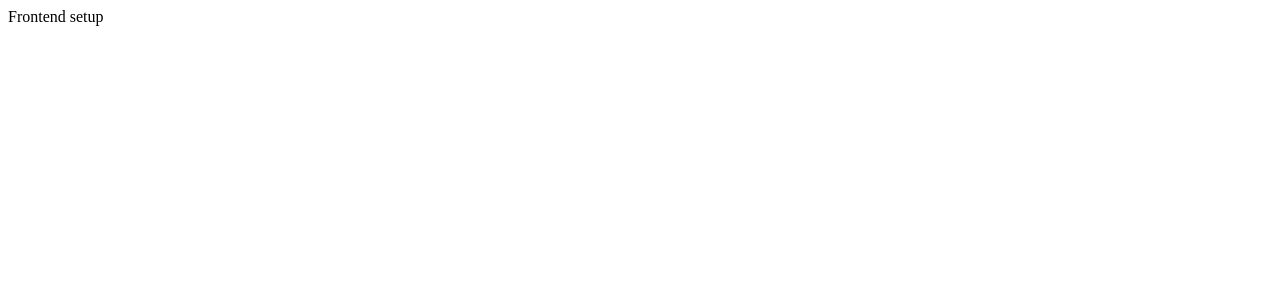
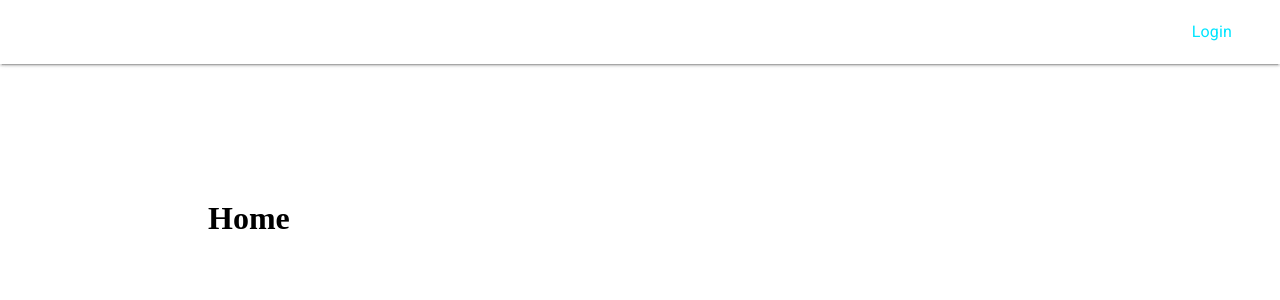
Before and after one commit to aharis/client, a React (Create React App) app: page / in a window 1280 px wide. Shown: the top 300 px of the page. Built offline with nearby package versions, Linux system fonts and the light colour scheme; a web font is replaced by a local one.

Commit message:
Create Header, Home, Form

```diff
--- a/package.json
+++ b/package.json
@@ -5,6 +5,7 @@
   "dependencies": {
     "@emotion/react": "^11.10.5",
     "@emotion/styled": "^11.10.5",
+    "@mui/icons-material": "^5.11.0",
     "@mui/material": "^5.11.0",
     "@testing-library/jest-dom": "^5.16.5",
     "@testing-library/react": "^13.4.0",
--- a/src/App.tsx
+++ b/src/App.tsx
@@ -1,10 +1,16 @@
-import React from 'react';
+import React from "react";
+import { Routes, Route } from "react-router-dom";
+import Home from "./pages/Home";
+import Header from "./components/header/Header";
 
 function App() {
   return (
-    <div className="App">
-      Frontend setup
-    </div>
+    <>
+    <Header />
+      <Routes>
+        <Route path="/" element={<Home />} />
+      </Routes>
+    </>
   );
 }
 
--- /dev/null
+++ b/src/components/header/Header.tsx
@@ -0,0 +1,54 @@
+import React, { useState } from "react";
+import AppBar from "@mui/material/AppBar";
+import Toolbar from "@mui/material/Toolbar";
+import Box from "@mui/system/Box";
+import Menu from "@mui/material/Menu";
+import IconButton from "@mui/material/IconButton";
+import PersonIcon from '@mui/icons-material/Person';
+import { Typography } from "@mui/material";
+
+    const Header = () => {
+  const [anchor, setAnchor] = useState(null);
+
+
+  const handleOpenMenu = (event:any) => {
+    setAnchor(event.currentTarget);
+  };
+
+  const handleCloseMenu = () => {
+    setAnchor(null)
+  };
+
+  return (
+    <AppBar color="inherit" elevation={2}
+    >
+      <Toolbar>
+        <Box ml="auto" mr={3}>
+            <Typography color="#00e5ff">Login</Typography> {/*after login shoul be swiched by PersonIcon */}
+          {/* <IconButton onClick={handleOpenMenu}>
+            <PersonIcon fontSize="large" color="primary" />
+          </IconButton> */}
+          <Menu
+            sx={{ "& .MuiPaper-root": { minWidth: 250 } }}
+            anchorEl={anchor}
+			keepMounted
+            open={!!anchor}
+            onClose={handleCloseMenu}
+            anchorOrigin={{
+              horizontal: "right",
+              vertical: "bottom",
+            }}
+            transformOrigin={{
+                horizontal: 'right',
+                vertical: 'top',
+            }}
+          >
+            <h1>ide user</h1>
+          </Menu>
+        </Box>
+      </Toolbar>
+    </AppBar>
+  );
+};
+
+export default Header;
--- a/src/index.tsx
+++ b/src/index.tsx
@@ -1,5 +1,6 @@
 import React from 'react';
 import ReactDOM from 'react-dom/client';
+import { BrowserRouter } from 'react-router-dom'
 import App from './App';
 import reportWebVitals from './reportWebVitals';
 
@@ -8,7 +9,9 @@ const root = ReactDOM.createRoot(
 );
 root.render(
   <React.StrictMode>
+    <BrowserRouter>
     <App />
+    </BrowserRouter>
   </React.StrictMode>
 );
 
--- /dev/null
+++ b/src/pages/Home.tsx
@@ -0,0 +1,8 @@
+import React from "react";
+
+const Home = () => {
+  return <h1 style={{margin:'200px'}}>Home</h1>;// should be book image and some other ddetails.
+  //and this page should be first what user see, after login redirect wher should redirect
+};
+
+export default Home;
```
Also changed, not shown: src/common/form/Form.tsx (added, +9 -0 lines), 1 other file (tests, documents, lock files or other folders).
